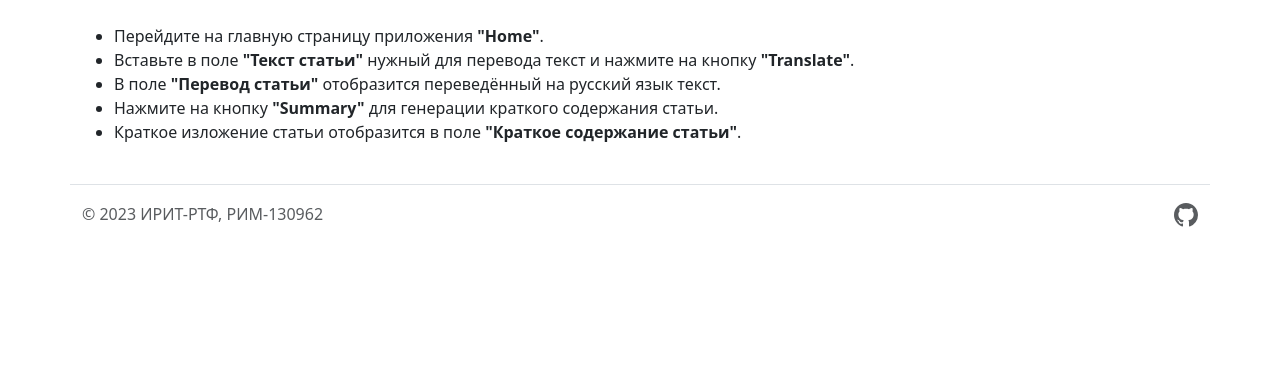
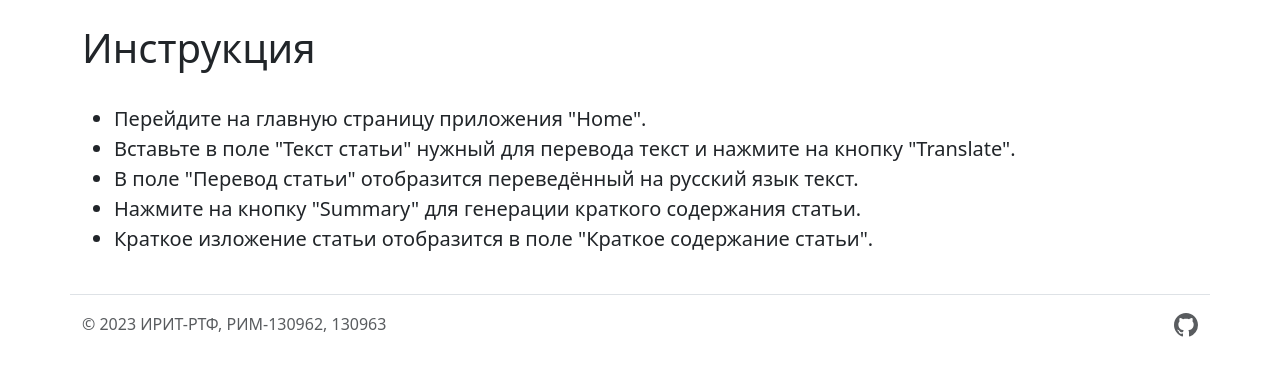
Before and after one commit to srtxtex/project_practice, a Django app: page /faqs in a window 1280 px wide. Shown: the part 73-449 px from the top of the page. Run offline with Django 5.2, Linux system fonts and the light colour scheme.

Commit message:
refactor: обвноление информации и дизайна фронтенда

```diff
--- a/src/main/templates/faqs.html
+++ b/src/main/templates/faqs.html
@@ -9,8 +9,9 @@
 {% endblock %}
 
 {% block content %}
-
-<ul class="list-style">
+<h1>Инструкция</h1>
+<br>
+<ul class="lead">
   <li>
       Перейдите на главную страницу приложения <strong>"Home"</strong>.
   </li>
--- a/src/main/templates/inc/footer.html
+++ b/src/main/templates/inc/footer.html
@@ -1,6 +1,6 @@
 <footer class="d-flex flex-wrap justify-content-between align-items-center py-3 my-4 border-top">
         <div class="col-md-4 d-flex align-items-center">
-          <span class="mb-3 mb-md-0 text-body-secondary">© 2023 ИРИТ-РТФ, РИМ-130962</span>
+          <span class="mb-3 mb-md-0 text-body-secondary">© 2023 ИРИТ-РТФ, РИМ-130962, 130963</span>
         </div>
 
         <ul class="nav col-md-4 justify-content-end list-unstyled d-flex">
```
